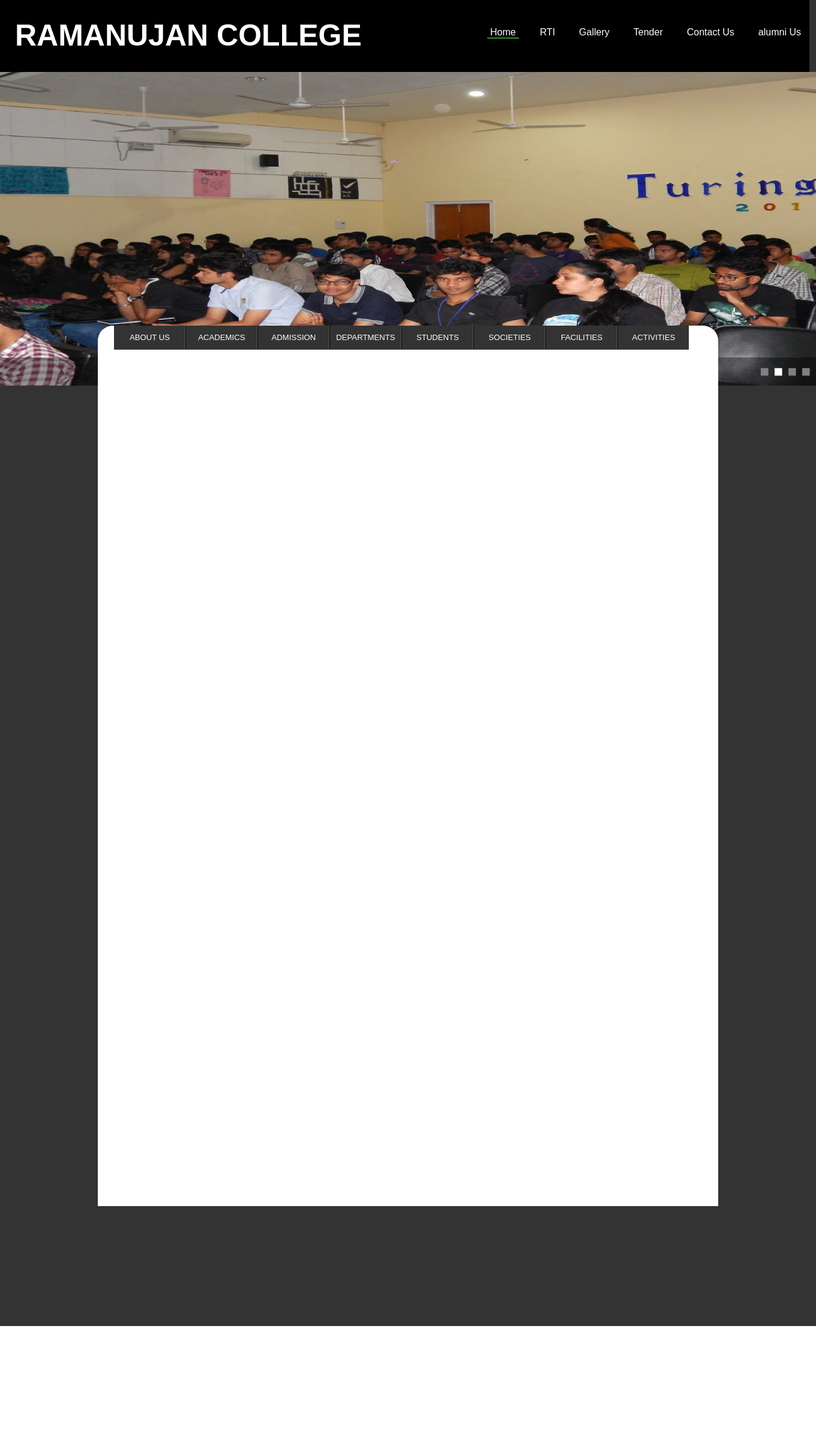
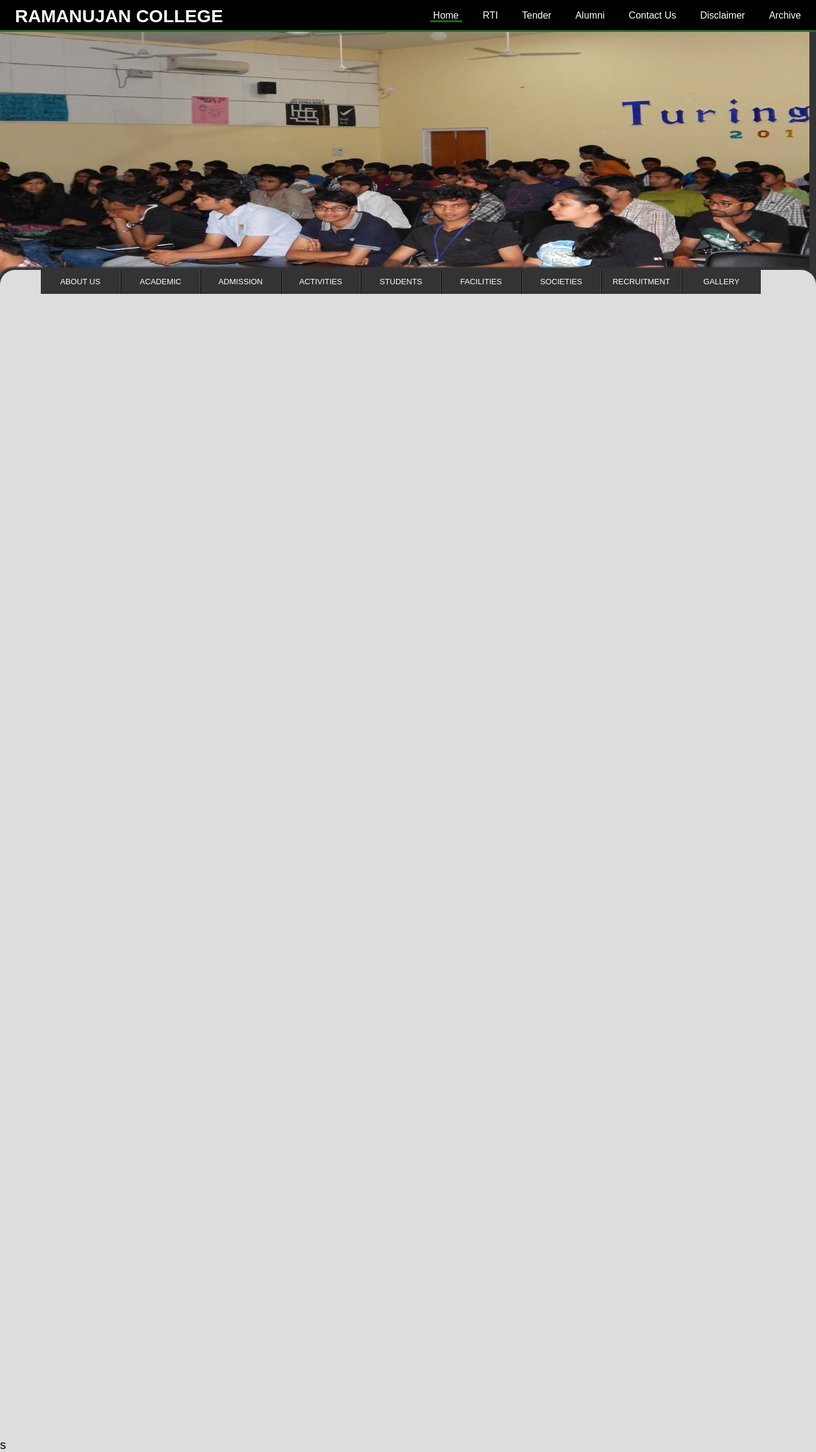
Before and after one commit to Himanshu99/ramanujan-web, a PHP site: page / in a window 1360 px wide. Shown: the whole page at 60% size. Before the commit the page ends 2211 px from the top, so only its background shows below. Run offline with PHP 8.4, Linux system fonts and the light colour scheme.

Commit message:
the layout changes in z axis
hope  u like it

```diff
--- a/index.html
+++ b/index.html
@@ -5,49 +5,34 @@
 		<meta name="viewport" content="width=device-width, initial-scale=1.0">
 		<link rel="stylesheet" type="text/css" href="theme/mainCSS.css">
 		<link rel="stylesheet" type="text/css" href="theme/slide.css">
-		<script src="http://code.jquery.com/jquery-latest.js"></script>
+
 		<script type="text/javascript" src="theme/jssor.js"></script>
 		<script type="text/javascript" src="theme/slide.js"></script>
 		<script type="text/javascript" src="theme/jssor.slider.js"></script>
-		<script type="text/javascript">
-			$(document).on("scroll",function(){
-				if($(document).scrollTop()>120){
-					$("header").addclass("small").removeclass("large");
-					}
-				else{
-					$("header").addclass("large").removeclass("small");
-					}
-				});
 
-		</script>
 	</head>
 	<body>
-		<header class="large" style="overflow:hidden;">
-			<nav>
-				<ul>
-					<li class="logo"><a href="#">Ramanujan College</a> </li>
-					<li><a class="active" href="#">Home</a></li>
-					<li><a href="#">RTI</a></li>
-					<li><a href="#">Gallery</a></li>
-					<li><a href="#">Tender</a></li>
-					<li><a href="#">Contact Us</a></li>
-					<li><a href="#">alumni Us</a></li>
-				</ul>
-			</nav>
-		</header>
+
+
+
+
 		<header class="small" style="overflow:hidden;">
 			<nav>
 				<ul>
 					<li class="logo"><a href="#">Ramanujan College</a> </li>
 					<li><a class="active" href="#">Home</a></li>
 					<li><a href="#">RTI</a></li>
-					<li><a href="#">Gallery</a></li>
 					<li><a href="#">Tender</a></li>
+					<li><a href="#">Alumni</a></li>
 					<li><a href="#">Contact Us</a></li>
-					<li><a href="#">alumni Us</a></li>
+					<li><a href="#">Disclaimer</a></li>
+					<li><a href="#">Archive</a></li>
 				</ul>
 			</nav>
 		</header>
+
+
+		<div class="slide" style="position:fixed; top:40 px; left:0px; z-index:1;">
 		<div id="sliderb_container" style="position: relative; width: 1300px; height: 500px; overflow: hidden; ">
 			<!-- Loading Screen -->
 			<div u="loading" style="position: absolute; top: 0px; left: 0px;">
@@ -108,18 +93,16 @@
 				jssor_sliderb_starter('sliderb_container');
 			</script>
 		</div>
-		<div class="menu-back">
+		</div>
+
+
+
+		<div class="menuHeaderBack" >
 			<div class="menu">
 				<ul>
 					<li><a href="">About Us</a>
-						<ul class="sub1">
-							<li><a href="">History</a></li>
-							<li><a href="">Histoy</a></li>
-							<li><a href="">History</a></li>
-							<li><a href="">History</a></li>
-						</ul>
 					</li>
-					<li><a href="">Academics</a>
+					<li><a href="">Academic</a>
 						<ul class="sub1">
 							<li><a href="">History</a></li>
 							<li><a href="">History</a></li>
@@ -135,7 +118,7 @@
 							<li><a href="">History</a></li>
 						</ul>
 					</li>
-					<li><a href="">Departments</a>
+					<li ><a href="">Activities</a>
 						<ul class="sub1">
 							<li><a href="">History</a></li>
 							<li><a href="">History</a></li>
@@ -151,6 +134,14 @@
 							<li><a href="">History</a></li>
 						</ul>
 					</li>
+					<li><a href="">Facilities</a>
+						<ul class="sub1">
+							<li><a href="">History</a></li>
+							<li><a href="">History</a></li>
+							<li><a href="">History</a></li>
+							<li><a href="">History</a></li>
+						</ul>
+					</li>
 					<li><a href="">Societies</a>
 						<ul class="sub1">
 							<li><a href="">History</a></li>
@@ -159,38 +150,31 @@
 							<li><a href="">History</a></li>
 						</ul>
 					</li>
-					<li><a href="">Facilities</a>
-						<ul class="sub1">
-							<li><a href="">History</a></li>
-							<li><a href="">History</a></li>
-							<li><a href="">History</a></li>
-							<li><a href="">History</a></li>
-						</ul>
+					<li><a href="">Recruitment</a>
 					</li>
-					<li><a href="">Activities</a>
-						<ul class="sub1">
-							<li><a href="">History</a></li>
-							<li><a href="">History</a></li>
-							<li><a href="">History</a></li>
-							<li><a href="">History</a></li>
-						</ul>
+					<li><a href="">Gallery</a>
 					</li>
-					<div class="clear"></div>
 				</ul>
 			</div>
-			<div class="clear"></div>
-			<div class="menu-bottom">
-			</div>
 		</div>
-		<div class="banner-box">
-			<div class="wrap-2">
-				<div class="main-top">
-					<div class="main">
-					<br><br><br><br><br><br><br><br><br><br><br><br><br><br><br><br><br><br><br><br><br><br><br><br><br><br><br><br><br><br><br><br><br><br><br><br><br><br><br><br><br><br><br><br><br><br><br><br><br><br><br><br><br><br><br><br><br><br><br><br><br><br><br><br><br><br><br>
-					</div>
+
+
+
+		<div class="bkground">
+			<div class="contentBox">
+				<div class="content">
+
+					<p>
+						<br /><br /><br /><br /><br /><br /><br /><br /><br /><br /><br /><br /><br /><br /><br /><br /><br /><br /><br /><br /><br /><br /><br /><br /><br /><br /><br /><br /><br /><br /><br /><br /><br /><br /><br /><br /><br /><br /><br /><br /><br /><br /><br /><br /><br /><br /><br /><br /><br /><br /><br /><br /><br /><br /><br /><br /><br /><br /><br /><br /><br /><br /><br /><br /><br /><br /><br /><br /><br /><br /><br /><br /><br /><br /><br /><br />s
+					</p>
 				</div>
 			</div>
-			<div class="wrap"></div>
+
+			<div class="footer">
+				<p>
+				Copyright 2015. All Rights Reserved
+				</p>
+			</div>
 		</div>
 	</body>
 </html>
--- a/theme/mainCSS.css
+++ b/theme/mainCSS.css
@@ -32,27 +32,35 @@ img{max-width:100%;}
 		@import url(http://fonts.googleapis.com/css?family=Amaranth);
 
 
+
+
+
+		/* -----------------------Top Header----------------  */
+
+
+
+
 			header, a, img, li{
 				transition: all 1s easeout;
 				-moz-transition: all 1s easeout; /* Firefox 4 */
 				-webkit-transition: all 1s easeout;  /*Safari and Chrome */
 				-o-transition: all 1s; /* Opera */
+
 			}
-
-
 
 
 			ul{
 				list-style-type: none;
 				float: right;
+
 			}
+
 
 			li{
 				display: inline;
 				float: left;
+
 			}
-
-
 
 
 			nav{
@@ -62,6 +70,11 @@ img{max-width:100%;}
 			}
 
 
+			body{
+				font-family:Arial, Helvetica, sans-serif;
+				background:#333;
+				height:0px;
+			}
 
 
 			header{
@@ -69,38 +82,36 @@ img{max-width:100%;}
 				top:0px;
 				background: rgba(0,0,0,0.5);
 				float: left;
-			width: 1349px;
+				width: 100%;
 				position: relative;
 				z-index: 10;
 
 			}
 
 
+			header li{
+				margin-right: 30px;
+
+			}
+
 			header li a{
 				font-family: 'Amaranth', sans-serif;
 				color: #FFF;
-
 				margin:0px;
 				padding-left: 5px;
 				padding-right:5px;
-
 				border-width: 1px;
 
+			}
 
-			}
 
 			header a.active,  header a:hover {
 				border-bottom: solid;
 				border-color:rgba(34,108,30,1);
+
 			}
 
 
-
-
-			header li{
-				margin-right: 30px;
-
-			}
 			header li.logo {
 				position:absolute;
 				left:20px;
@@ -108,33 +119,17 @@ img{max-width:100%;}
 				font-family: 'Amaranth', sans-serif;
 				text-transform: uppercase;
 
-
-			}
-
-			/* Sizes for the bigger menu */
-			header.large{
-				background:#000;
-				height: 120px;
-				position: relative;
-				z-index:12;
-			}
-
-			header.large li.logo {
-				margin-top: 30px;
-				font-size: 50px;
-				font-weight:bold;
-			}
-
-			header.large li{
-				margin-top: 45px;
-
 			}
 
 
-			/* Sizes for the smaller menu */
+			/*-------------- Sizes for the smaller menu -------------------*/
+
+
+
 			header.small{
 				height: 50px;
 				position: fixed;
+				z-index:15;
 				background:#000;
 				border-width: 1px;
 				border-bottom: solid;
@@ -143,84 +138,69 @@ img{max-width:100%;}
 			/*	background: #1295D4;/* Blue */
 			/*	background: #333; /*black /
 				background: rgba(34,108,30,1); /* green */
+
 			}
 
+
 			header.small li.logo {
-
 				margin-top: 10px;
 				font-size: 30px;
 				font-weight:bold;
 
 			}
 
+
 			header.small li{
 				margin-top: 17px;
-			}
 
-body{
-	font-family:Arial, Helvetica, sans-serif;
-	background:#333;
 			}
 
 
-.wrap-2{
+
+
+
+
+		/*---------------Menu Bar Header----------------------*/
+
+
+
+			.menuHeaderBack{
+				position:absolute;
+				top:450px;
+				left:0px;
+				height:200px;
+				width:100%;
+				border-radius: 25px 25px 0 0;
+				background: #ddd;
+				z-index:11;
+				box-Shadow : -3px -5px 3px #333;
+
+			}
+
+			/*-------------Navigation Menu----------------*/
+
+
+				.menu ul {
 					position:relative;
-	top:-100px;
-	width:76%;
-	margin:0 auto;
-	z-index:0;
-	-moz-transition:all .2s linear;
-	-webkit-transition:all .2s linear;
-	-o-transition:all .2s linear;
-	-ms-transition:all .2s linear;
+					list-style-type: none;
+					float:none;
+					margin-left:5%;
+					margin-right:5%;
+
 				}
 
 
-.menu-back{
+				.menu ul li {
 					position:relative;
-	top:-100px;
-	height:200px;
-	margin:0 auto;
-	width:72%;
-	border-radius: 25px 25px 0 0;
-	padding:0 2% 0 2%;
-	background: #FFFFFF;
-	z-index:1;
-}
-
-/*--menu--*/
-
-.menu ul {
-	list-style-type: none;
-	float:none;
-}
-
-.menu ul li {
-	width:118px;
+					width:10.75%;
 					line-height:40px;
 					text-align:center;
-	position:relative;
 					float:left;
 					background:#333;
 					border-right: 2px ridge #555;
+
 				}
 
-ul.sub1{
-	display:none;
-	position:absolute;
-	left:0px;
-}
-
-ul.sub1 li {
-	border-right:none;
-	padding-left:2px;
-	text-align:left;
-	width:200px;
-}
-
-.menu li:hover .sub1 {
-	display:block;
-}
 
 				.menu ul li a {
 					text-decoration:none;
@@ -229,12 +209,15 @@ ul.sub1 li {
 					font-size: 0.823em;
 					text-transform: uppercase;
 					color: #FFF;
-	-webkit-transition: all .9s easeout;
-	-moz-transition: all .9s easeout;
-	-o-transition: all .9s easeout;
-	-ms-transition: all .9s easeout;
-	transition: all .9s easeout;
+					-webkit-transition: all .9s;
+					-moz-transition: all .9s;
+					-o-transition: all .9s;
+					-ms-transition: all .9s;
+					transition: all .9s;
+
 				}
+
+
 				.menu li a:hover, .menu li.active a {
 					background: -webkit-gradient(linear, 50% 0%, 50% 100%, color-stop(0%,  rgba(34,108,30,1)), color-stop(100%, rgba(34,108,30,1)));
 					background: -webkit-linear-gradient(top,  rgba(34,108,30,1), rgba(34,108,30,1));
@@ -243,7 +226,7 @@ ul.sub1 li {
 					background: linear-gradient(top, rgba(34,108,30,1),rgba(34,108,30,1));
 					background-color: rgba(34,108,34,1);
 					border-color: rgba(21,70,19,1);
-	color: #FFF;
+					color: #eee;
 					-webkit-transition: all .9s;
 					-moz-transition: all .9s;
 					-o-transition: all .9s;
@@ -252,20 +235,110 @@ ul.sub1 li {
 					-webkit-box-shadow:rgba(90, 52, 139, 0.16) 0 1px 0, inset rgba(21,70,19,1) 0 1px 0;
 					-moz-box-shadow:rgba(90, 52, 139, 0.16) 0 1px 0, rgba(21,70,19,1) 0 1px 0;
 					box-shadow: rgba(90, 52, 139, 0.16) 0 1px 0, rgba(21,70,19,1) 0 1px 0;
+
 				}
-.menu li:nth-child(8){
+
+
+				.menu li:nth-child(9){
 					border-right:none;
+
+				}
+
+
+				/*-------------Sub Menu 1-----------*/
+
+
+
+
+					ul.sub1{
+						display:none;
+						position:absolute;
+						left:8px;
+
+					}
+
+
+					ul.sub1 li {
+						border-right:none;
+						border-radius:none;
+						text-align:Center;
+						width:200px;
+
+					}
+
+
+					.menu li:hover .sub1 {
+						display:block;
 					}
 
 
 
-.banner-box{
+
+		/*--------------Area Below Slider-------------*/
+
+
+					.bkground{
+
+
+						margin:0;
+
 						background:#333;
+						-moz-transition:all .2s linear;
+						-webkit-transition:all .2s linear;
+						-o-transition:all .2s linear;
+						-ms-transition:all .2s linear;
+
 					}
-.main{
-	padding:3%;
-	margin-bottom:100px;
+
+					/*-----------------Content Area----------*/
+
+
+
+						.contentBox{
+							position:absolute;
+							top:650px;
+							left:0px;
+							width:100%;
+							background:#ddd;
+							z-index:13;
+
+							margin-bottom:105px;
+
 						}
-.main-top{
-	background: #FFF;
+						.contentBox h1{
+							text-align:center;
+							font-size:50px;
+
 						}
+
+						.contentBox p{
+							text-align:left;
+							font-size:20px;
+						}
+
+
+
+					/*-----------Footer----------*/
+
+
+						.footer{
+						position:fixed;
+						left:0px;
+						top:540px;
+						z-index:1;
+						width:100%;
+						height:100px;
+							background:#000;
+							border-color:rgba(34,108,30,1);
+							border-width: 1px;
+							border-top: solid;
+							border-color:rgba(34,108,30,1);
+
+						}
+						.footer p{
+							color:#FFF;
+							text-align:center;
+							height:40px;
+							line-height:40px;
+							font-size:17px;
+						}
--- a/theme/slide.js
+++ b/theme/slide.js
@@ -61,7 +61,7 @@
             //responsive code begin
             //you can remove responsive code if you don't want the slider scales while window resizes
             function ScaleSlider() {
-                var parentWidth = jssor_sliderb.$Elmt.parentNode.clientWidth;
+                var parentWidth =1349;
                 if (parentWidth)
                     jssor_sliderb.$ScaleWidth(Math.min(parentWidth, 1800));
                 else
```
Lines whose indentation alone changed are shown as unchanged.
